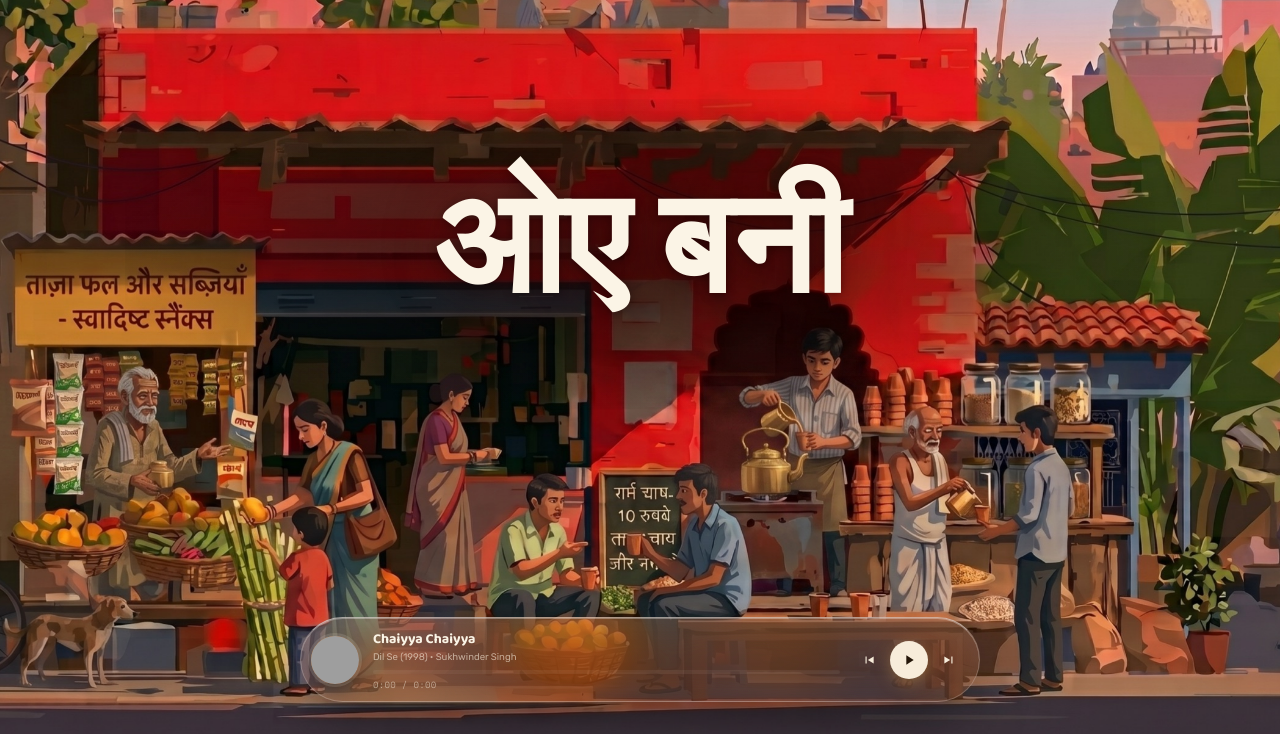
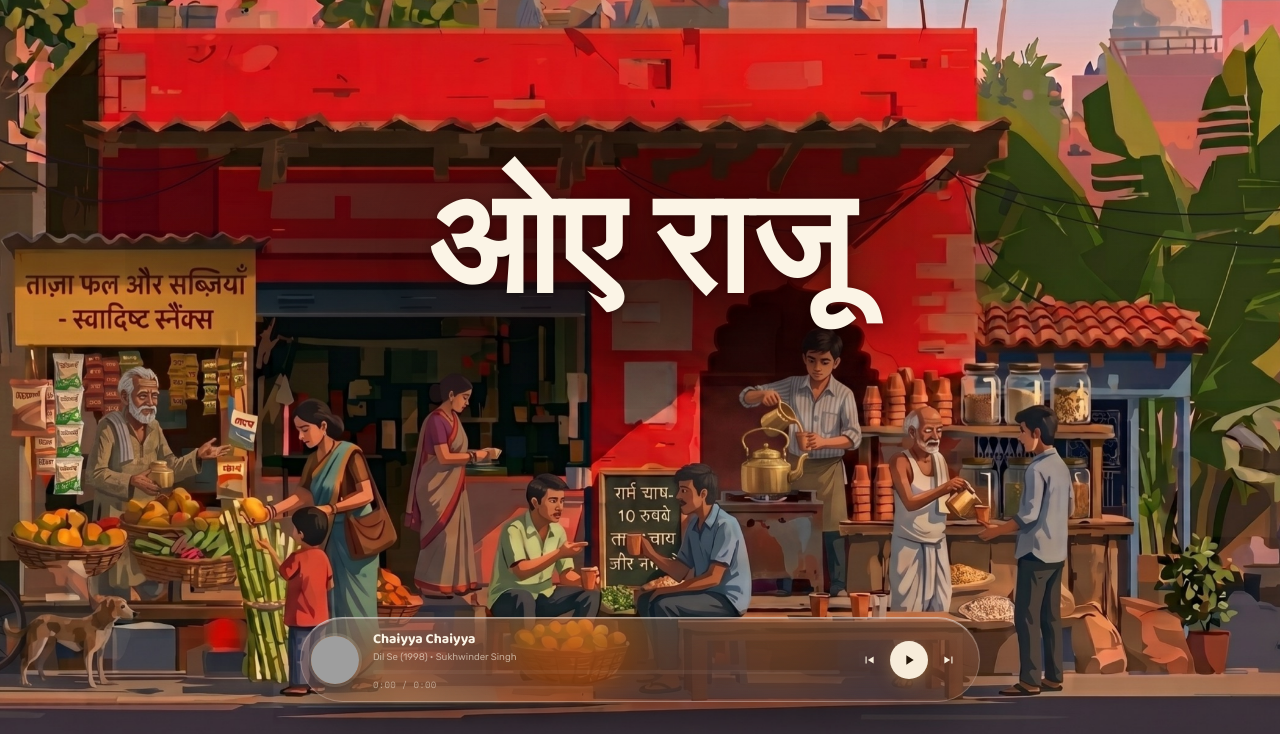
Before and after one commit to amithalder21/oyeraju, a website: page index.html in a window 1280 px wide. Shown: the part 66-800 px from the top of the page. Drawn offline with nearby package versions, Linux system fonts and the light colour scheme; no server answers; grey boxes are pictures that could not be loaded.

Commit message:
Set default brand fallback back to Oye Raju

```diff
--- a/index.html
+++ b/index.html
@@ -404,7 +404,7 @@ const playlist = [
     'oyeraju.fun': { hindi: 'ओए राजू', english: 'Oye Raju' },
     'oyebunny.fun': { hindi: 'ओए बनी', english: 'Oye Bunny' }
   };
-  const DEFAULT_BRAND = BRAND_CONFIG['oyebunny.fun'];
+  const DEFAULT_BRAND = BRAND_CONFIG['oyeraju.fun'];
   const brand = BRAND_CONFIG[location.hostname.replace(/^www\./, '')] || DEFAULT_BRAND;
   document.querySelector('.wordmark h1').textContent = brand.hindi;
   document.title = brand.hindi + ' — ' + brand.english;
```
